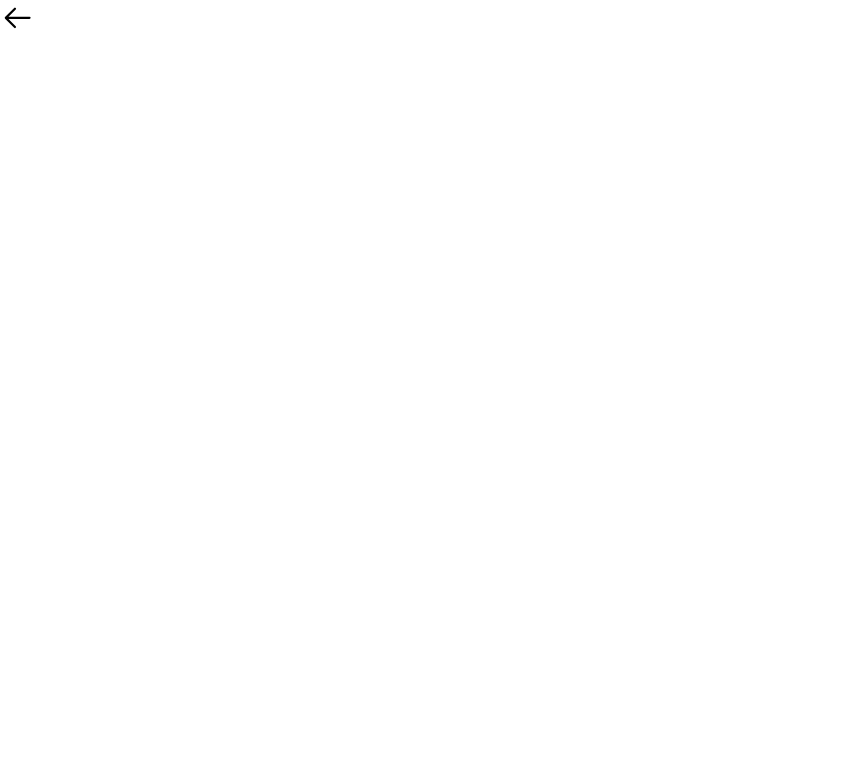
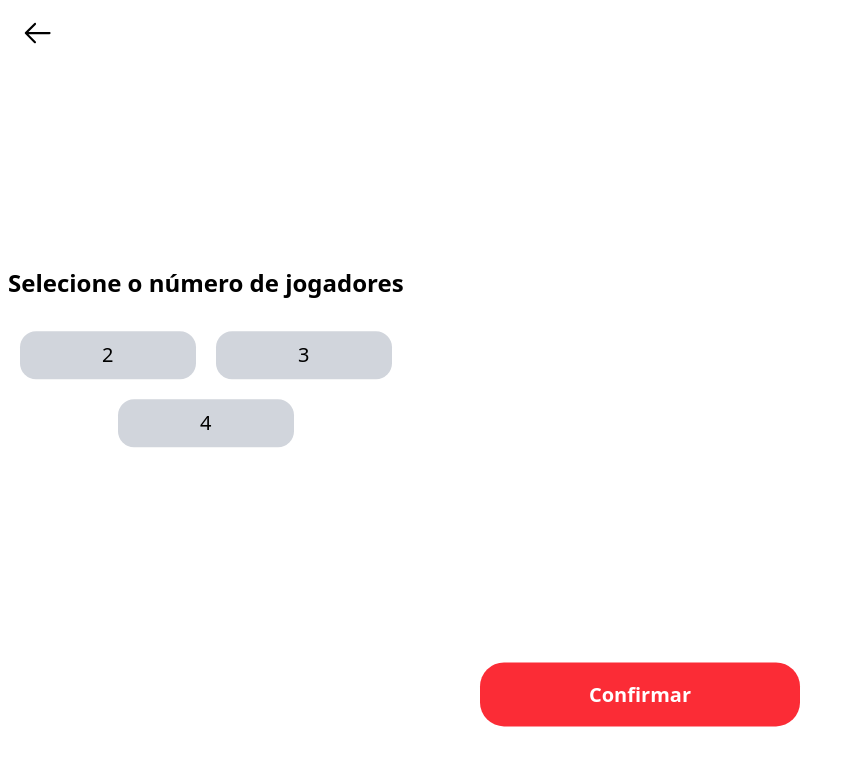
Before and after one commit to Lucasmenezes08/rummikub-assistant, a React (Vite) app in the folder rummikub/: page /quantidade in a window 1280 px wide. Shown: the top 766 px of the page, without its empty margins (0-859 px from the left). Built offline with nearby package versions, Linux system fonts and the light colour scheme.

Commit message:
:lipstick: Style: Estruturar componente Quantidade.

```diff
--- a/rummikub/src/components/common/button-back.jsx
+++ b/rummikub/src/components/common/button-back.jsx
@@ -1,10 +1,13 @@
+import { useContext } from "react";
 import { GoArrowLeft } from "react-icons/go";
+import { ThemeContext } from "../../store/darkThemeContext";
 
 
 export default function BackButton ({onClick}){
+    const {tema} = useContext(ThemeContext);
     return (
-        <button onClick={onClick}>
-            <GoArrowLeft size={35}/>
+        <button onClick={onClick} >
+            <GoArrowLeft size={35} className={`${tema === 'dark' ? 'text-white' : 'text-black'}`}/>
         </button>
     )
 }
--- a/rummikub/src/components/common/button-select.jsx
+++ b/rummikub/src/components/common/button-select.jsx
@@ -0,0 +1,14 @@
+import { useContext } from "react"
+import { ThemeContext } from "../../store/darkThemeContext"
+
+
+export default function SelectButton ({number}){
+
+    const {tema} = useContext(ThemeContext)
+
+    return (
+        <section className={`flex items-center justify-center w-[11rem] h-[3rem] ${tema === 'dark' ?  'bg-slate-700' : 'bg-gray-300'} rounded-2xl text-xl ${tema === 'dark' ? 'text-white' : 'text-black'}`}>
+            <button>{number}</button>
+        </section>
+    )
+}
--- a/rummikub/src/routers/homepage.jsx
+++ b/rummikub/src/routers/homepage.jsx
@@ -20,7 +20,7 @@ export default function Homepage (){
             </section>
 
             <section className="">
-                <h1 className={` w-full absolute text-3xl text-center top-[50%] -translate-y-[50%] whitespace-pre-wrap font-bold ${tema === 'dark' ? 'text-white' : 'text-black'}`}>
+                <h1 className={` w-full absolute text-3xl text-center top-[50%] -translate-y-[50%] whitespace-pre-wrap font-semibold ${tema === 'dark' ? 'text-white' : 'text-black'}`}>
                     Assistente Rummikub
                 </h1>
             </section>
--- a/rummikub/src/routers/quantidade-players.jsx
+++ b/rummikub/src/routers/quantidade-players.jsx
@@ -1,15 +1,40 @@
+import { useContext } from "react";
 import BackButton from "../components/common/button-back";
 import useBackNavigation from "../hooks/useBackNavigation";
+import { ThemeContext } from "../store/darkThemeContext";
+import SelectButton from "../components/common/button-select";
+import ConfirmButton from "../components/common/button-confirm";
 
 
 export default function QuantidadePlayer () {
     const backRouter = useBackNavigation()
+    const {tema} = useContext(ThemeContext);
 
 
     return (
-        <section>
-            <section>
+        <section className={`relative h-screen w-full ${tema === 'dark' ? 'bg-slate-900' : 'bg-white'}`}>
+            <section className="absolute top-[2%] -translate-y-[2%] px-5">
                 <BackButton onClick={backRouter}/>
+            </section>
+
+            <section className="absolute top-[40%] -translate-y-[40%] px-2">
+                <section className={`flex flex-col items-center ${tema === 'dark' ? 'text-white' : 'text-black'}`}>
+                    <h1 className="text-2xl font-semibold text-center py-8"> Selecione o número de jogadores</h1>
+
+                    <section className="grid md: grid-cols-2 gap-5 justify-center">
+                        <SelectButton number={2}/>
+                        <SelectButton number={3}/>
+                        <section className="col-span-2 flex justify-center">
+                             <SelectButton number={4}/>
+                        </section>
+
+                    </section>
+                </section>
+            </section>
+
+
+            <section className="absolute  top-[90%] left-[50%] -translate-x-[50%] -translate-y-[90%]">
+                <ConfirmButton mensagem={'Confirmar'}/>
             </section>
 
 
```
